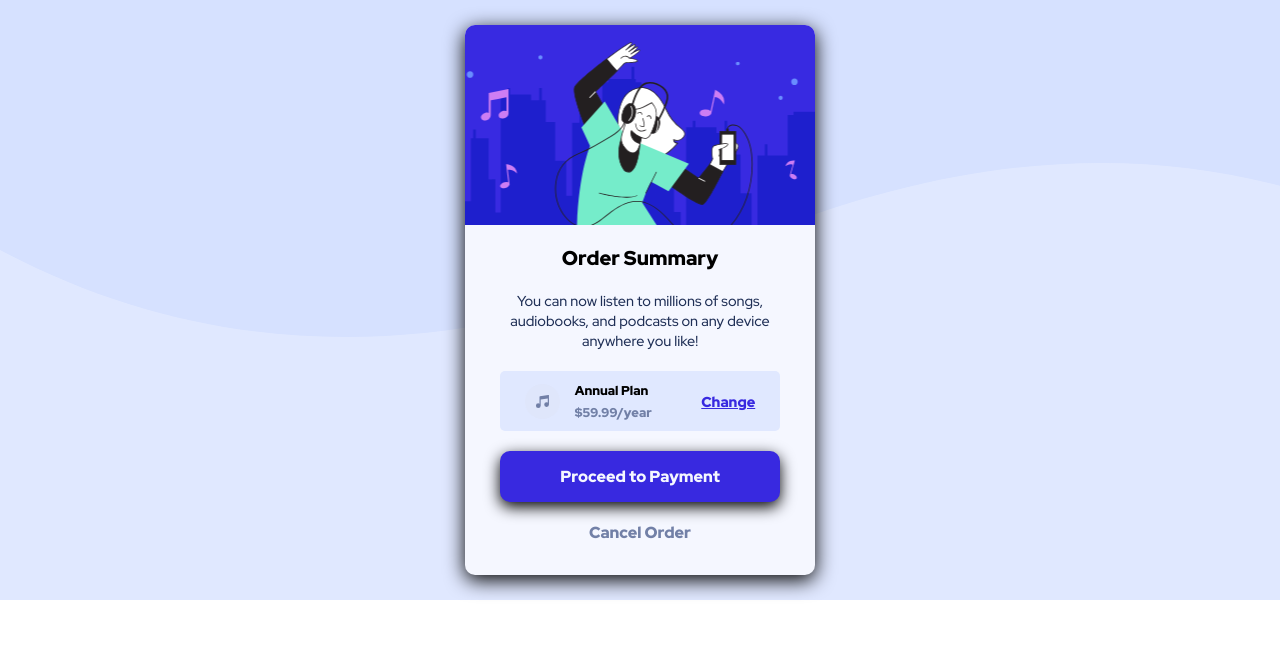
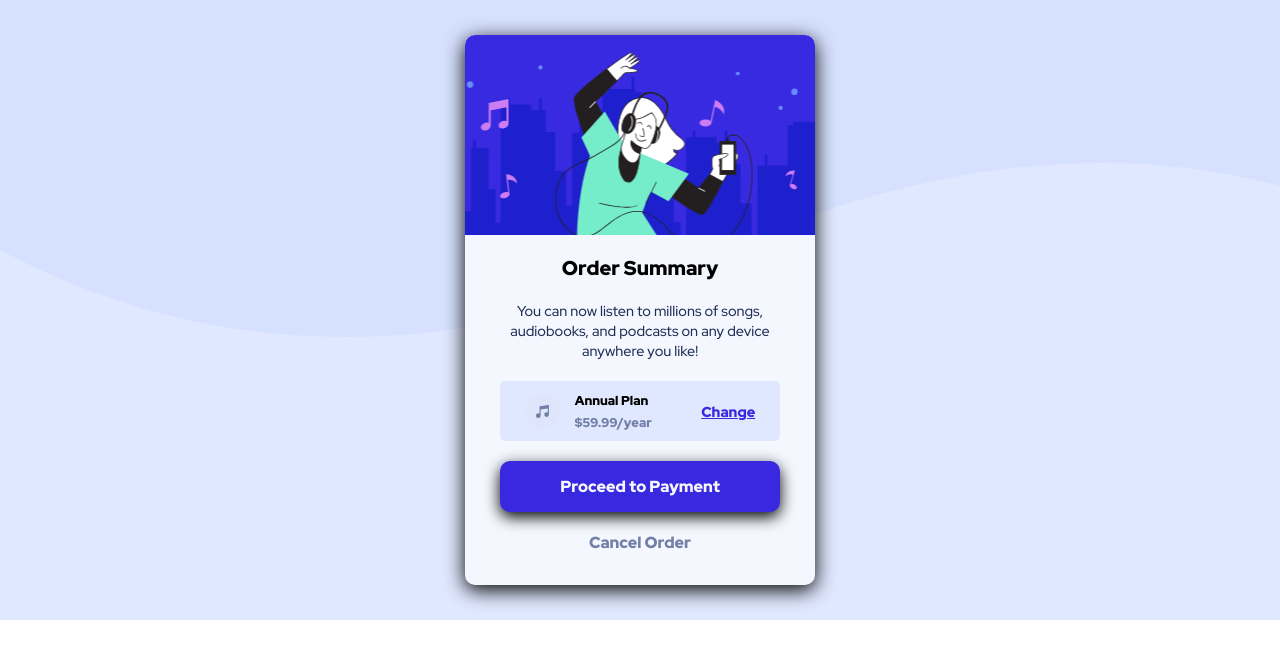
Before and after one commit to diegoCGM/retro-front2, a plain HTML site: page index.html in a window 1280 px wide. Drawn offline with Linux system fonts and the light colour scheme.

Commit message:
cambio dos

```diff
--- a/estilos.css
+++ b/estilos.css
@@ -46,13 +46,8 @@ body{
     width: 100%;
     max-width: 1440px;
     min-width: 370px;
-    height: 600px;
-
-
-
-
-
-
+    height: 620px;
+    min-height: 560px;
 
 
 }
```
